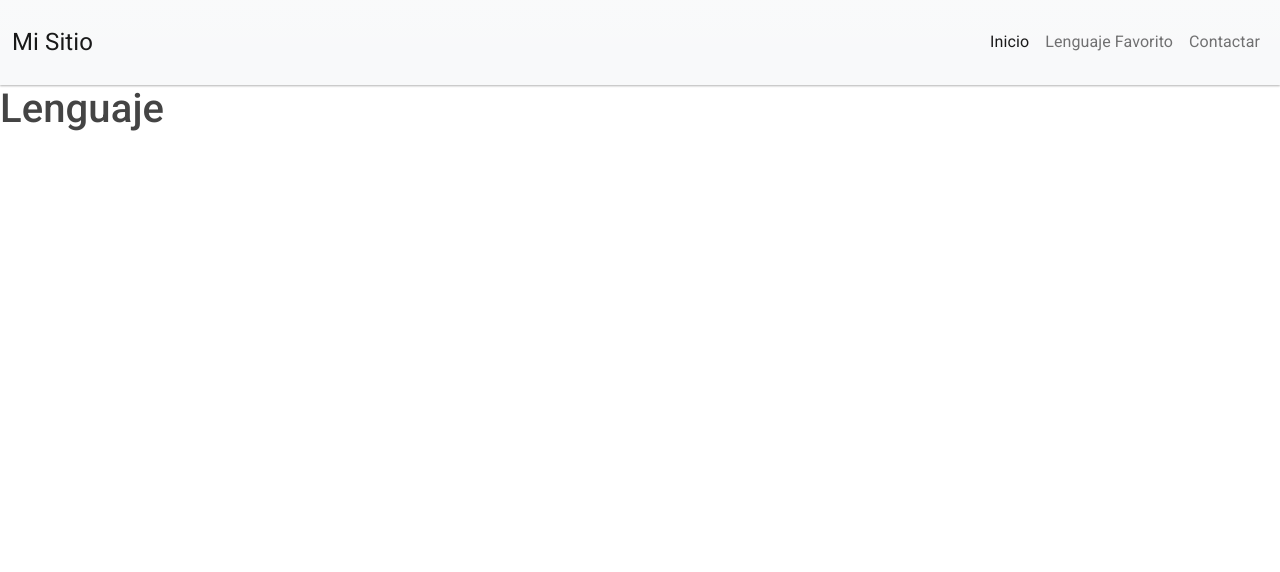
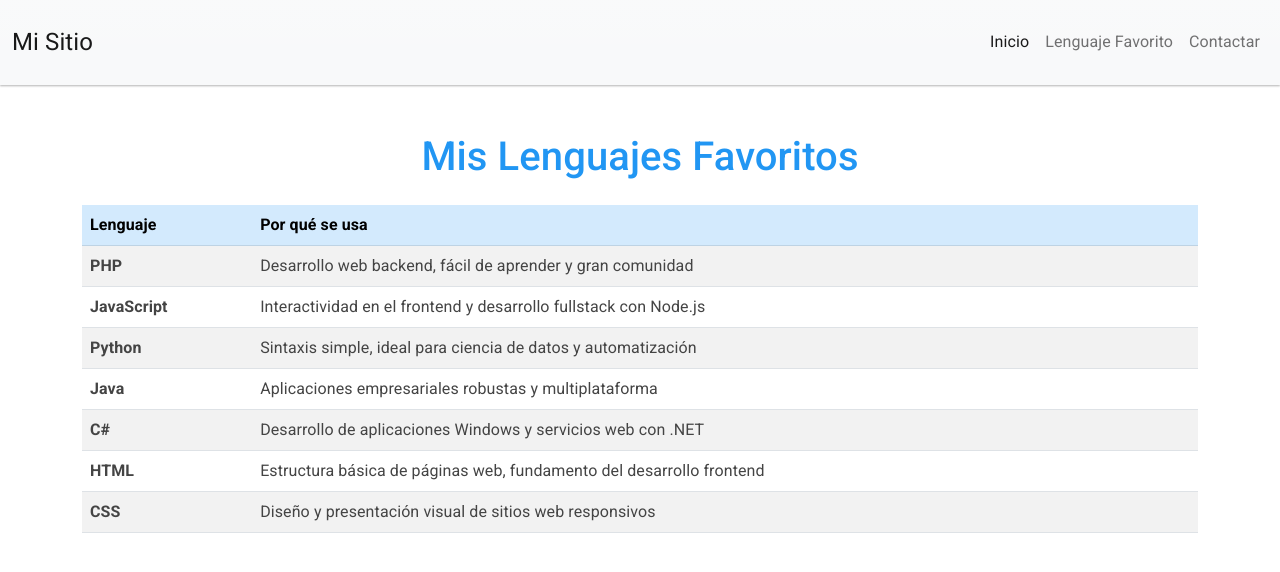
Before and after one commit to JuanSPcode/actividad2, a PHP site: page /lenguaje.php in a window 1280 px wide. Shown: the top 572 px of the page. Run offline with PHP 8.4, Linux system fonts and the light colour scheme.

Commit message:
agregando la vista de lenguajes

```diff
--- a/app/views/contacto.php
+++ b/app/views/contacto.php
@@ -17,13 +17,13 @@
     <div class="collapse navbar-collapse" id="navbarNav">
       <ul class="navbar-nav ms-auto">
         <li class="nav-item">
-          <a class="nav-link active" aria-current="page" href="#">Inicio</a>
+          <a class="nav-link active" aria-current="page" href="../public/inicio">Inicio</a>
         </li>
         <li class="nav-item">
-          <a class="nav-link" href="#">Lenguaje Favorito</a>
+          <a class="nav-link" href="../public/lenguaje">Lenguaje Favorito</a>
         </li>
         <li class="nav-item">
-          <a class="nav-link" href="#">Contactar</a>
+          <a class="nav-link" href=".">Contactar</a>
         </li>
       </ul>
     </div>
--- a/app/views/lenguaje.php
+++ b/app/views/lenguaje.php
@@ -31,7 +31,52 @@
 </nav>
 
 
-<h1>Lenguaje</h1>
+<!-- Lenguajes  -->
+ <div class="container-sm">
+    <h1 class="text-center text-primary mt-5">Mis Lenguajes Favoritos</h1>
+
+    <div class="table-responsive mt-4">
+        <table class="table table-striped table-hover">
+            <thead class="table-primary">
+                <tr>
+                    <th scope="col">Lenguaje</th>
+                    <th scope="col">Por qué se usa</th>
+                </tr>
+            </thead>
+            <tbody>
+                <tr>
+                    <td><strong>PHP</strong></td>
+                    <td>Desarrollo web backend, fácil de aprender y gran comunidad</td>
+                </tr>
+                <tr>
+                    <td><strong>JavaScript</strong></td>
+                    <td>Interactividad en el frontend y desarrollo fullstack con Node.js</td>
+                </tr>
+                <tr>
+                    <td><strong>Python</strong></td>
+                    <td>Sintaxis simple, ideal para ciencia de datos y automatización</td>
+                </tr>
+                <tr>
+                    <td><strong>Java</strong></td>
+                    <td>Aplicaciones empresariales robustas y multiplataforma</td>
+                </tr>
+                <tr>
+                    <td><strong>C#</strong></td>
+                    <td>Desarrollo de aplicaciones Windows y servicios web con .NET</td>
+                </tr>
+                <tr>
+                    <td><strong>HTML</strong></td>
+                    <td>Estructura básica de páginas web, fundamento del desarrollo frontend</td>
+                </tr>
+                <tr>
+                    <td><strong>CSS</strong></td>
+                    <td>Diseño y presentación visual de sitios web responsivos</td>
+                </tr>
+            </tbody>
+        </table>
+    </div>
+
+ </div>
 
 
 <script src="https://cdn.jsdelivr.net/npm/bootstrap@5.3.8/dist/js/bootstrap.bundle.min.js" integrity="sha384-FKyoEForCGlyvwx9Hj09JcYn3nv7wiPVlz7YYwJrWVcXK/BmnVDxM+D2scQbITxI" crossorigin="anonymous"></script>
```
